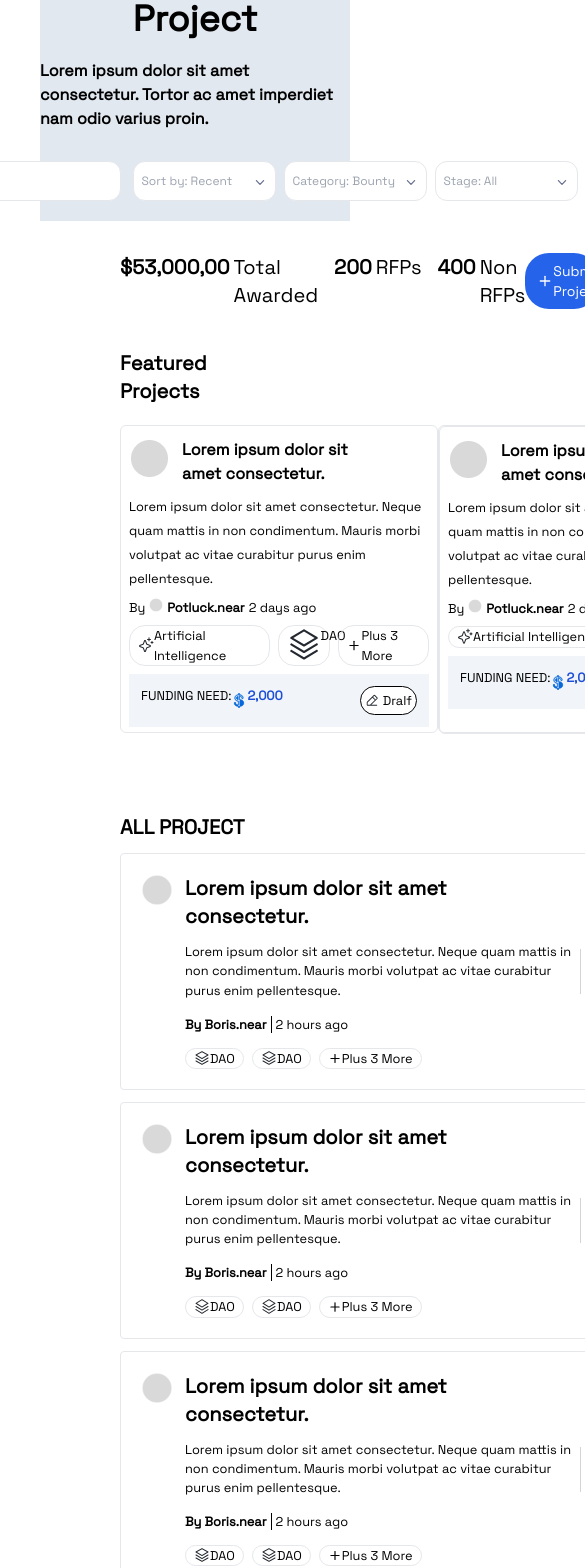
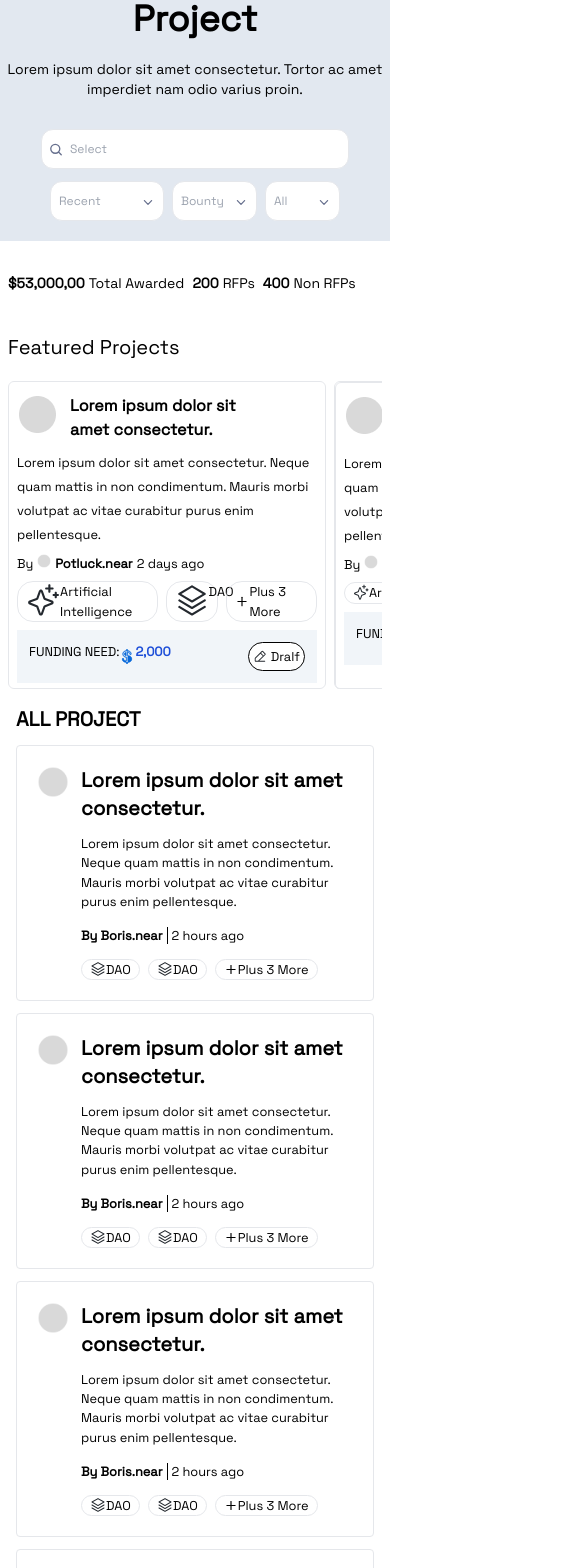
Before and after one commit to kurodenjiro/RFP-Agent-potlock, a Next.js app: page /projects in a window 390 px wide. Shown: the part 140-1708 px from the top of the page, 585 px wide, since content can reach past the window. Built offline with nearby package versions, Linux system fonts and the light colour scheme.

Commit message:
feat:project

```diff
--- a/src/app/projects/page.tsx
+++ b/src/app/projects/page.tsx
@@ -7,60 +7,71 @@ const Projects = () =>{
         <div className="w-full h-full">
             <Header/>
             <div className="flex justify-center items-center">
-                <div className="md:max-w-screen-2xl md:px-20 px-10 w-full md:mt-20 mt-10 pb-20">
-                    <div className="bg-slate-200 flex flex-col items-center justify-center">
+                <div className="md:max-w-screen-2xl md:px-20 w-full md:mt-20 mt-10 pb-20">
+                    <div className="bg-slate-200 flex flex-col  items-center justify-center">
                         <div className="flex flex-col gap-5 justify-center items-center mt-[50px] mb-[10px]">
                             <span className="text-4xl font-bold ">Project</span>
-                            <p className="font-bold">Lorem ipsum dolor sit amet consectetur. Tortor ac amet imperdiet nam odio varius proin. </p>
+                            <p className="text-sm text-center">Lorem ipsum dolor sit amet consectetur. Tortor ac amet imperdiet nam odio varius proin. </p>
                         </div>
-                        <div className="flex gap-3 my-[20px]">
+                        <div className="flex flex-col md:flex-row justify-center gap-3 my-[20px]">
                            <div className="flex items-center gap-2 w-[308px] h-[40px] border rounded-xl bg-white px-2">
                                <img width={12} src="/assets/icon/search.svg" alt="" />
                                <input type="search" className="text-xs text-gray-500 flex-1 focus outline-none"placeholder="Select"/>
                            </div>
-                           <div className="flex gap-2">
-                               <div className="flex items-center justify-between gap-2 w-[143px] h-[40px] border rounded-xl bg-white px-2">
-                                   <span className="text-xs text-gray-400">Sort by: Recent</span>
+                           <div className="flex gap-2 justify-center">
+                               <div className="flex items-center justify-between gap-2 w-[114px] md:w-[143px] h-[40px] border rounded-xl bg-white px-2">
+                                    <div className=" flex gap-1">
+                                        <span className="text-xs text-gray-400 hidden md:block">Sort by:</span>
+                                        <span className="text-xs text-gray-400">Recent</span>
+                                    </div>
                                    <img width={14} src="/assets/icon/chevrondown.svg" alt="" />
                                </div>
-                               <div className="flex items-center justify-between gap-2 w-[143px] h-[40px] border rounded-xl bg-white px-2">
-                                   <span className="text-xs text-gray-400">Category: Bounty</span>
+                               <div className="flex items-center justify-between gap-2 w-[85px] md:w-[143px] h-[40px] border rounded-xl bg-white px-2">
+                                    <div className="flex gap-1">
+                                        <span className="text-xs text-gray-400 hidden md:block">Category:</span>
+                                        <span className="text-xs text-gray-400"> Bounty</span>
+                                    </div>
                                    <img width={14} src="/assets/icon/chevrondown.svg" alt="" />
                                </div>
-                               <div className="flex items-center justify-between gap-2 w-[143px] h-[40px] border rounded-xl bg-white px-2">
-                                   <span className="text-xs text-gray-400">Stage: All</span>
+                               <div className="flex items-center justify-between gap-2 w-[75px] md:w-[143px] h-[40px] border rounded-xl bg-white px-2">
+                                    <div className="flex gap-1">
+                                        <span className="text-xs text-gray-400 hidden md:block">Stage </span>
+                                        <span className="text-xs text-gray-400">All</span>
+                                    </div>
                                    <img width={14} src="/assets/icon/chevrondown.svg" alt="" />
                                </div>
                            </div>
                         </div>
                     </div>
-                    <div className="flex flex-col gap-10 mt-8 px-20">
+                    <div className="flex flex-col gap-10 mt-8 px-2 md:px-20">
                         <div className="flex items-center justify-between">
-                            <div className="flex gap-4">
+                            <div className="flex gap-2 md:gap-4">
                                 <div className="flex gap-1">
-                                    <span className="text-xl font-bold">$53,000,00</span>
-                                    <span className="text-xl font-thin">Total Awarded</span>
+                                    <span className="text-sm md:text-xl font-bold">$53,000,00</span>
+                                    <span className="text-sm md:text-xl font-thin">Total Awarded</span>
                                 </div>
                                 <div className="flex gap-1">
-                                    <span className="text-xl font-bold">200</span>
-                                    <span className="text-xl font-thin">RFPs</span>
+                                    <span className="text-sm md:text-xl font-bold">200</span>
+                                    <span className="text-sm md:text-xl font-thin">RFPs</span>
                                 </div>
                                 <div className="flex gap-1">
-                                    <span className="text-xl font-bold">400</span>
-                                    <span className="text-xl font-thin">Non RFPs</span>
+                                    <span className="text-sm md:text-xl font-bold">400</span>
+                                    <span className="text-sm md:text-xl font-thin">Non RFPs</span>
                                 </div>
                             </div>
-                            <Link href={''} className="flex flex-row items-center bg-blue-600 rounded-3xl px-3 p-2">
+                            <div className="hidden md:block">
+                                <Link href={''} className="flex flex-row  items-center bg-blue-600 rounded-3xl px-3 p-2">
                                     <img width={16} src="/assets/icon/add-white.svg" alt="" />
                                     <span className="text-sm font-thin text-white">Submit Project</span>
                                 </Link>
                             </div>
+                        </div>
                         <div className="flex flex-col gap-5">
-                            <span className="text-xl font-semibold">
+                            <span className="text-xl md:font-semibold">
                                 Featured Projects
                             </span>
-                            <div className="flex justify-between">
-                                <div className="flex flex-col gap-2 w-[400px] h-[308px] px-2 py-3 border border-solid rounded-md">
+                            <div className="flex gap-2 flex-row overflow-x-scroll justify-between">
+                                <div className="flex flex-col gap-2 w-full md:w-[400px] h-[308px] px-2 py-3 border border-solid rounded-md">
                                     <div className="flex gap-3">
                                         <div className="w-[41px] h-[41px]">
                                             <img width={41} src="/assets/icon/avatar.png" alt="" />
@@ -106,7 +117,7 @@ const Projects = () =>{
                                         </div>
                                     </div>
                                 </div>
-                                <div className="w-[400px] h-[308px] border border-solid rounded-md">
+                                <div className="w-full md:w-[400px] h-[308px] border border-solid rounded-md">
                                     <div className="flex flex-col gap-2 w-[400px] h-[308px] px-2 py-3 border border-solid rounded-md">
                                         <div className="flex gap-3">
                                             <div className="w-[41px] h-[41px]">
@@ -155,7 +166,7 @@ const Projects = () =>{
                                         </div>
                                     </div>
                                 </div>
-                                <div className="w-[400px] h-[308px] border border-solid rounded-md">
+                                <div className="w-full md:w-[400px] h-[308px] border border-solid rounded-md">
                                     <div className="flex flex-col gap-2 w-[400px] h-[308px] px-2 py-3 border border-solid rounded-md">
                                         <div className="flex gap-3">
                                             <div className="w-[41px] h-[41px]">
@@ -207,11 +218,11 @@ const Projects = () =>{
                             </div>
                         </div>
                     </div>
-                    <div className="flex p-20 flex-row gap-10">
+                    <div className="flex p-4 md:p-20 flex-col md:flex-row gap-10">
                         <div className="flex flex-col gap-3">
                             <span className="text-xl font-bold">ALL PROJECT</span>
                             <div className="flex flex-col gap-3">
-                                <div className="p-5 flex flex-row w-[920px] border border-solid rounded">
+                                <div className="p-5 flex flex-row w-full md:w-[920px] border border-solid rounded">
                                     <div className="flex flex-1 gap-3">
                                         <img className="w-[32px] h-[32px]" src="/assets/icon/avatar.png" alt="" />
                                         <div className="flex flex-col ">
@@ -239,7 +250,7 @@ const Projects = () =>{
                                             </div>
                                         </div>
                                     </div>
-                                    <div className="flex flex-row items-center flex-1 justify-between">
+                                    <div className="flex flex-row items-center flex-1 justify-between invisible md:visible">
                                         <div className="flex items-center gap-5">
                                             <div className="h-[45px] w-[1px] bg-gray-300"></div>
                                             <div>
@@ -256,7 +267,7 @@ const Projects = () =>{
                                         </div>
                                     </div>
                                 </div>
-                                <div className="p-5 flex flex-row w-[920px] border border-solid rounded">
+                                <div className="p-5 flex flex-row w-full md:w-[920px] border border-solid rounded">
                                     <div className="flex flex-1 gap-3">
                                         <img className="w-[32px] h-[32px]" src="/assets/icon/avatar.png" alt="" />
                                         <div className="flex flex-col ">
@@ -284,7 +295,7 @@ const Projects = () =>{
                                             </div>
                                         </div>
                                     </div>
-                                    <div className="flex flex-row items-center flex-1 justify-between">
+                                    <div className="flex flex-row items-center flex-1 justify-between  invisible md:visible">
                                         <div className="flex items-center gap-5">
                                             <div className="h-[45px] w-[1px] bg-gray-300"></div>
                                             <div>
@@ -301,7 +312,7 @@ const Projects = () =>{
                                         </div>
                                     </div>
                                 </div>
-                                <div className="p-5 flex flex-row w-[920px] border border-solid rounded">
+                                <div className="p-5 flex flex-row w-full md:w-[920px] border border-solid rounded">
                                     <div className="flex flex-1 gap-3">
                                         <img className="w-[32px] h-[32px]" src="/assets/icon/avatar.png" alt="" />
                                         <div className="flex flex-col ">
@@ -329,7 +340,7 @@ const Projects = () =>{
                                             </div>
                                         </div>
                                     </div>
-                                    <div className="flex flex-row items-center flex-1 justify-between">
+                                    <div className="flex flex-row items-center flex-1 justify-between  invisible md:visible">
                                         <div className="flex items-center gap-5">
                                             <div className="h-[45px] w-[1px] bg-gray-300"></div>
                                             <div>
@@ -346,7 +357,7 @@ const Projects = () =>{
                                         </div>
                                     </div>
                                 </div>
-                                <div className="p-5 flex flex-row w-[920px] border border-solid rounded">
+                                <div className="p-5 flex flex-row w-full md:w-[920px] border border-solid rounded">
                                     <div className="flex flex-1 gap-3">
                                         <img className="w-[32px] h-[32px]" src="/assets/icon/avatar.png" alt="" />
                                         <div className="flex flex-col ">
@@ -374,7 +385,7 @@ const Projects = () =>{
                                             </div>
                                         </div>
                                     </div>
-                                    <div className="flex flex-row items-center flex-1 justify-between">
+                                    <div className="flex flex-row items-center flex-1 justify-between  invisible md:visible">
                                         <div className="flex items-center gap-5">
                                             <div className="h-[45px] w-[1px] bg-gray-300"></div>
                                             <div>
@@ -391,7 +402,7 @@ const Projects = () =>{
                                         </div>
                                     </div>
                                 </div>
-                                <div className="p-5 flex flex-row w-[920px] border border-solid rounded">
+                                <div className="p-5 flex flex-row w-full md:w-[920px] border border-solid rounded">
                                     <div className="flex flex-1 gap-3">
                                         <img className="w-[32px] h-[32px]" src="/assets/icon/avatar.png" alt="" />
                                         <div className="flex flex-col ">
@@ -419,7 +430,7 @@ const Projects = () =>{
                                             </div>
                                         </div>
                                     </div>
-                                    <div className="flex flex-row items-center flex-1 justify-between">
+                                    <div className="flex flex-row items-center flex-1 justify-between  invisible md:visible">
                                         <div className="flex items-center gap-5">
                                             <div className="h-[45px] w-[1px] bg-gray-300"></div>
                                             <div>
@@ -441,8 +452,8 @@ const Projects = () =>{
                                 <small className="font-bold">Load More</small>
                             </div>
                         </div>
-                        <div>
-                            <div className="w-96 flex flex-col gap-3 border-b border-gray-200 pb-10">
+                        <div className="">
+                            <div className="w-full md:w-96 flex flex-col gap-3 border-b border-gray-200 pb-10">
                                 <div className="flex flex-col">
                                     <span className="text-xl text-[#57606A] font-semibold">Proposal Template</span>
                                     <div className="flex flex-col gap-3 mt-5">
```
Lines whose indentation alone changed are shown as unchanged.
